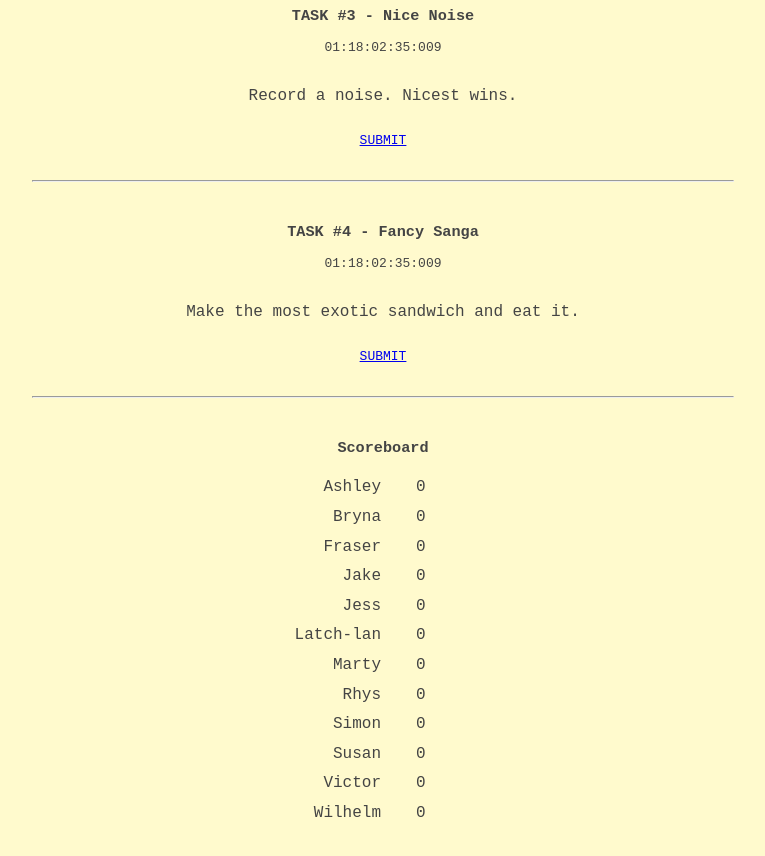
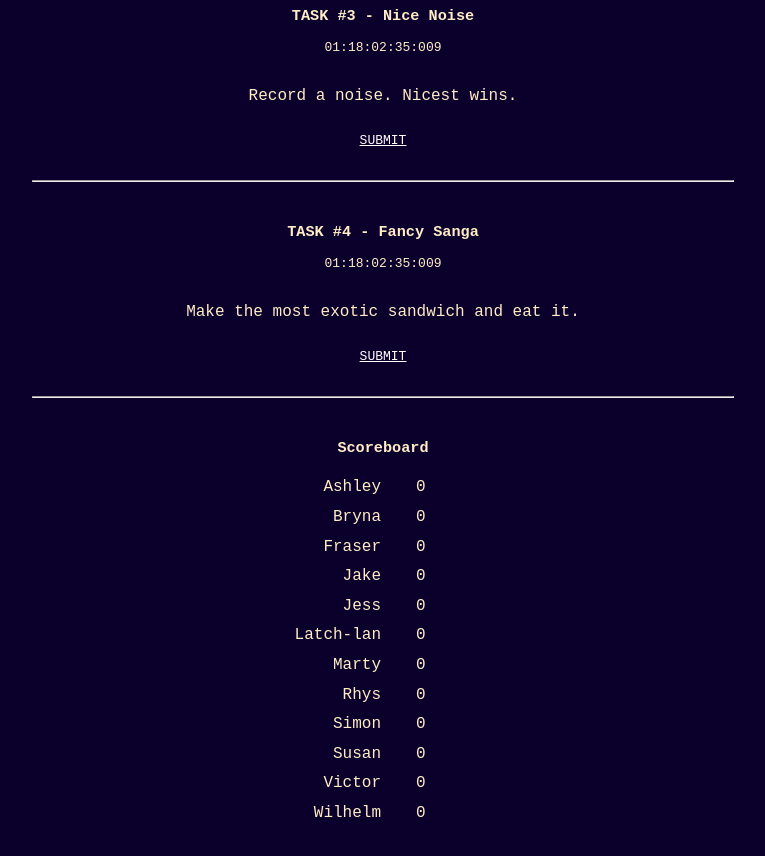
Before and after one commit to tomatosource/tomatosource.github.io, a plain HTML site: page index.html in a window 1280 px wide. Shown: the part 620-1476 px from the top of the page, without its empty margins (257-1022 px from the left). Drawn offline with Linux system fonts and the dark colour scheme.

Commit message:
dark mode

```diff
--- a/styles.css
+++ b/styles.css
@@ -39,6 +39,7 @@ table {
 	font-size: large;
 	line-height: 1.6;
 	width: 100%;
+	margin-bottom: 3em;
 }
 
 .container {
@@ -67,3 +68,13 @@ table {
 .clock {
 	margin-bottom: 1em;
 }
+
+@media (prefers-color-scheme: dark) {
+	body {
+		background: #0b002b;
+		color: #ffecc7;
+	}
+	a {
+		color: white;
+	}
+}
```
